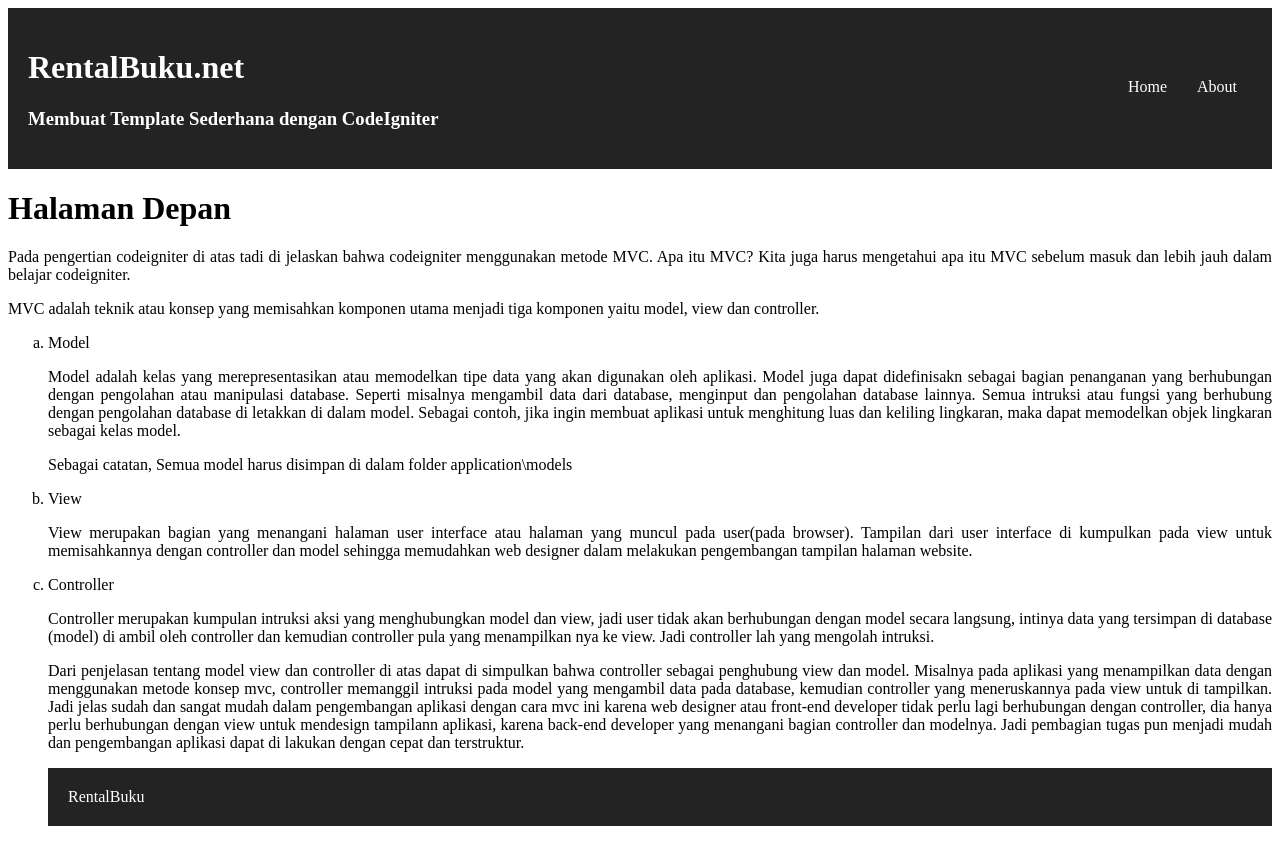
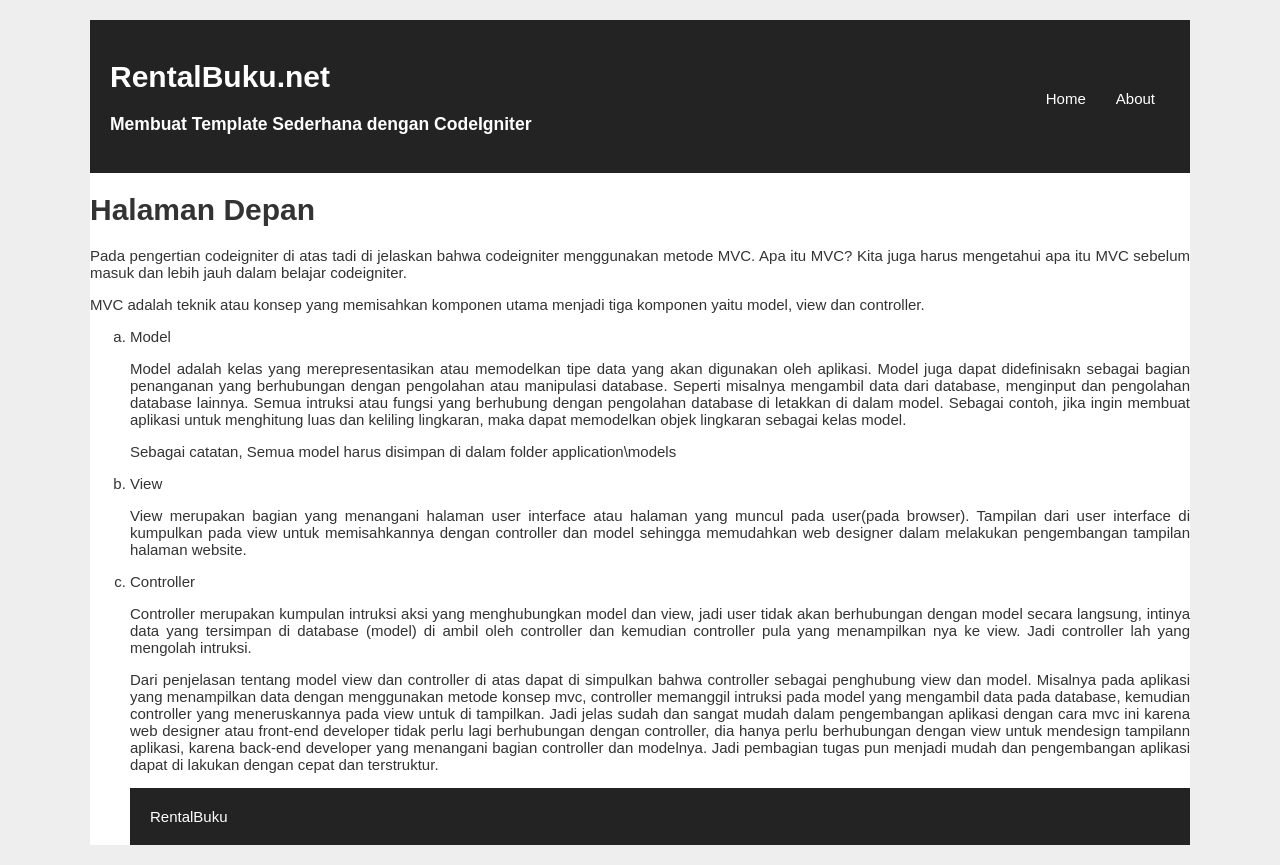
Before and after one commit to hilmannanshorii/WP2_HilmannAnshorii, a CodeIgniter app: page /wp2/index.php/web in a window 1280 px wide. Before the commit the page ends 826 px from the top, so only its background shows below. Run offline with CodeIgniter, Linux system fonts and the light colour scheme.

Commit message:
Pertemuan 3

```diff
--- a/assets/css/stylebuku.css
+++ b/assets/css/stylebuku.css
@@ -1,4 +1,4 @@
-body
+body {
     background: #eee;
     color: #333;
     font-family: sans-serif;
```
